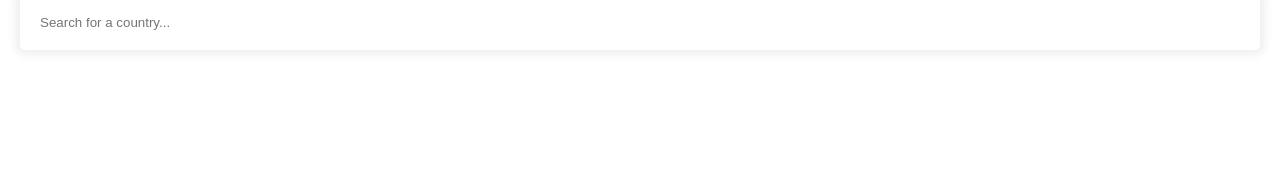
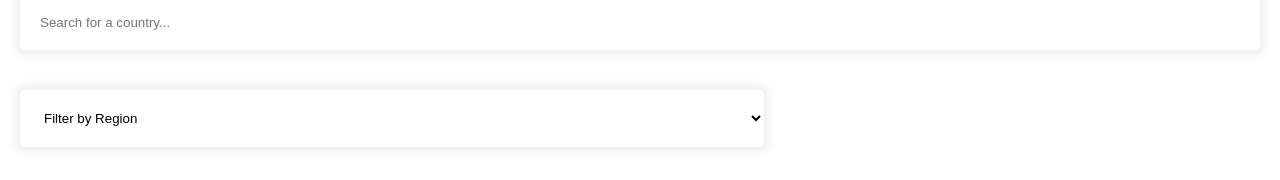
Before and after one commit to briangesteban/fem-rest-countries-api, a React (Vite) app: page / in a window 1280 px wide. Shown: the part 120-300 px from the top of the page. Built offline with nearby package versions, Linux system fonts and the light colour scheme.

Commit message:
Add Filter Component

```diff
--- a/src/App.tsx
+++ b/src/App.tsx
@@ -1,6 +1,7 @@
 import { useState } from "react";
 import { Header } from "./components/Header/Header";
 import { SearchBar } from "./components/SearchBar/SearchBar";
+import { Filter } from "./components/Filter/Filter";
 import "./App.scss";
 
 const App = () => {
@@ -11,6 +12,7 @@ const App = () => {
       <Header lightMode={lightMode} setLightMode={setLightMode} />
       <main>
         <SearchBar />
+        <Filter />
       </main>
     </>
   );
--- /dev/null
+++ b/src/components/Filter/Filter.tsx
@@ -0,0 +1,20 @@
+import "./filter.scss";
+
+const Filter = () => {
+  return (
+    <section className="filter">
+      <select className="filter__dropdown" name="regions">
+        <option value="" selected disabled hidden>
+          Filter by Region
+        </option>
+        <option value="Africa">Africa</option>
+        <option value="America">America</option>
+        <option value="Asia">Asia</option>
+        <option value="Europe">Europe</option>
+        <option value="Oceania">Oceania</option>
+      </select>
+    </section>
+  );
+};
+
+export { Filter };
--- /dev/null
+++ b/src/components/Filter/filter.scss
@@ -0,0 +1,15 @@
+@use "../../styles/partials/colors" as *;
+@use "../../styles/partials/fn-mixins" as *;
+
+.filter {
+  padding: 2rem;
+
+  &__dropdown {
+    background-color: $lght-mode-elements;
+    box-shadow: $shadow-spread;
+    border: none;
+    border-radius: 0.5rem;
+    width: 60%;
+    padding: 2rem;
+  }
+}
```
Also changed, not shown: src/data/countries.json (renamed from data.json).
